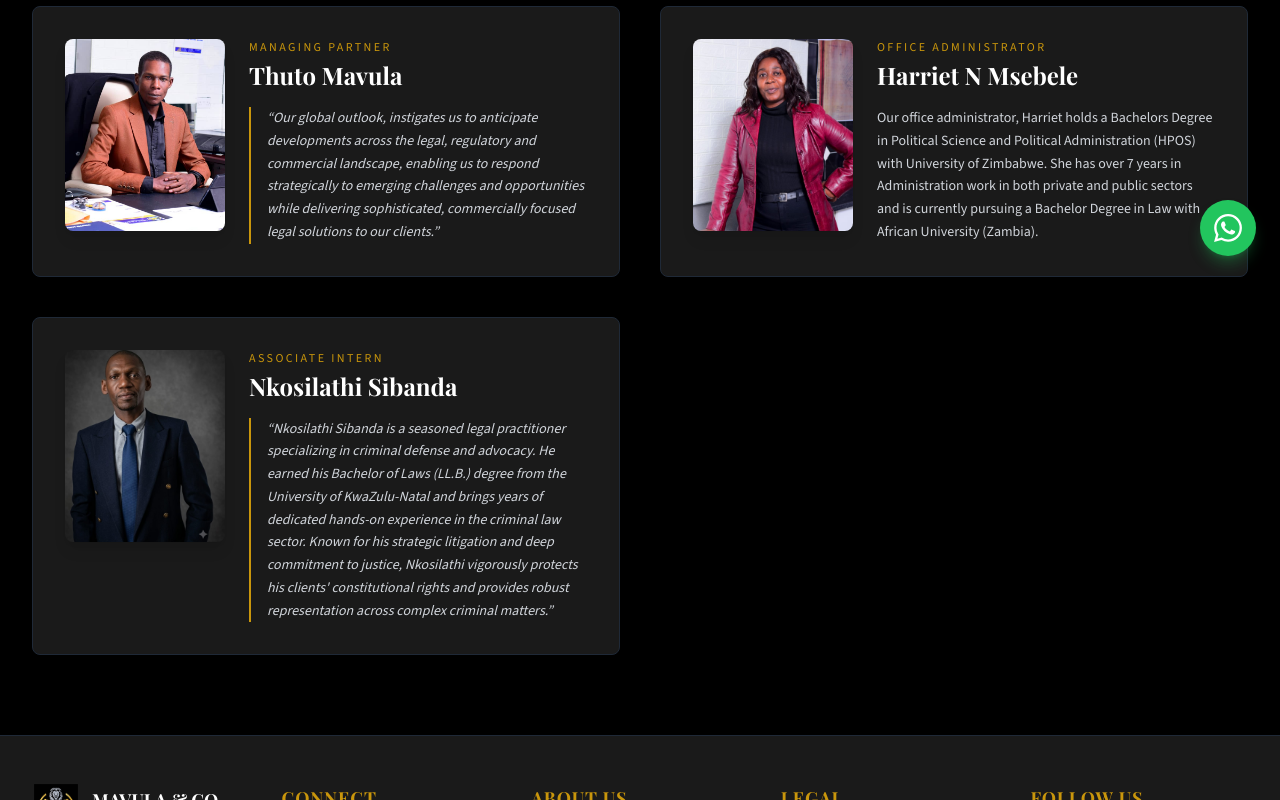
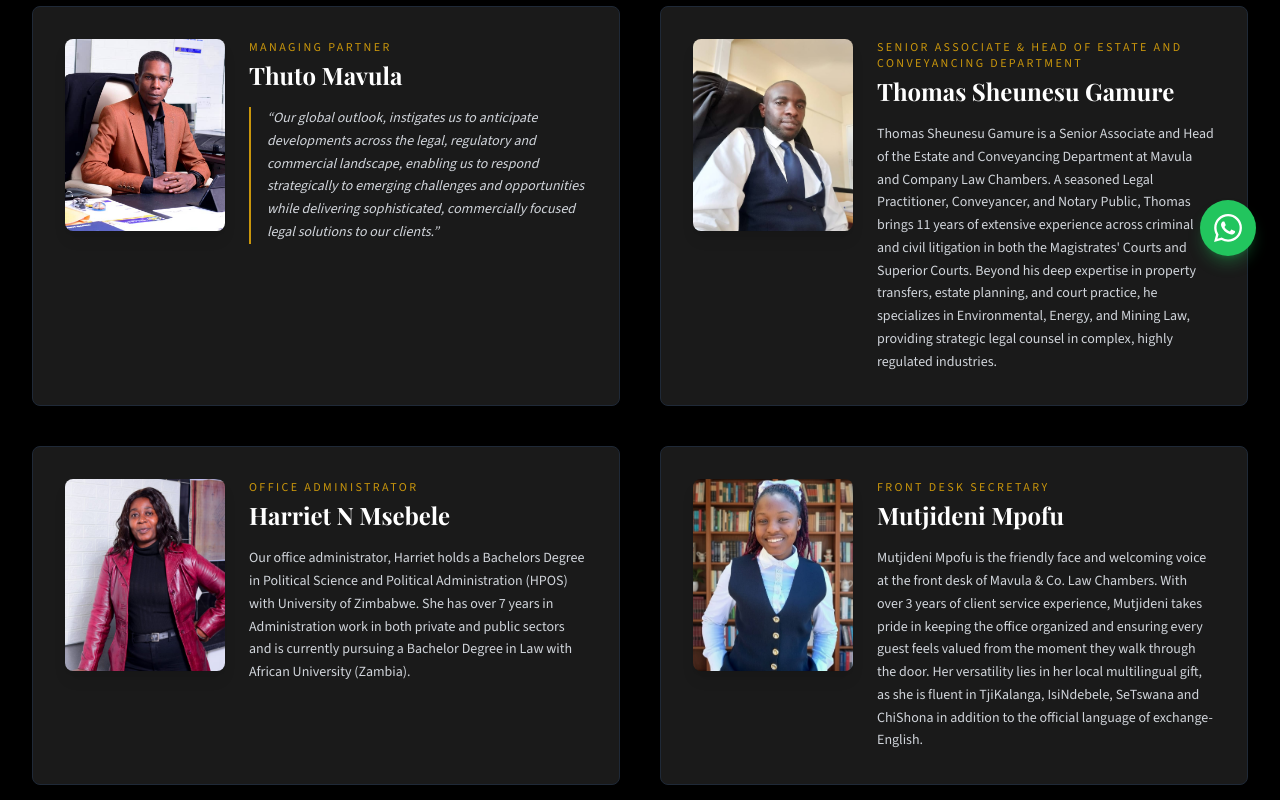
Before and after one commit to shelbyTagv/MavulaLawChambers-website, a React (Vite) app: page /attorneys in a window 1280 px wide. Shown: the part 520-1320 px from the top of the page. Built offline with nearby package versions, Linux system fonts and the light colour scheme; a web font is replaced by a local one.

Commit message:
Added two more team members

```diff
--- a/src/data/team.ts
+++ b/src/data/team.ts
@@ -11,13 +11,30 @@ export const teamMembers: TeamMember[] = [
   },
   {
     id: 2,
+    name: "Thomas Sheunesu Gamure",
+    title: "Senior Associate & Head of Estate and Conveyancing Department",
+    photo: "/assets/images/Thomas Sheunesu.jpeg",
+    bio:
+      "Thomas Sheunesu Gamure is a Senior Associate and Head of the Estate and Conveyancing Department at Mavula and Company Law Chambers. A seasoned Legal Practitioner, Conveyancer, and Notary Public, Thomas brings 11 years of extensive experience across criminal and civil litigation in both the Magistrates' Courts and Superior Courts. Beyond his deep expertise in property transfers, estate planning, and court practice, he specializes in Environmental, Energy, and Mining Law, providing strategic legal counsel in complex, highly regulated industries.",
+  },
+  {
+    id: 3,
     name: "Harriet N Msebele",
     title: "Office Administrator",
     photo: "/assets/images/harriet-msebele.jpeg",
-    bio: "Our office administrator, Harriet holds a Bachelors Degree in Political Science and Political Administration (HPOS) with University of Zimbabwe. She has over 7 years in Administration work in both private and public sectors and is currently pursuing a Bachelor Degree in Law with African University (Zambia).",
+    bio:
+      "Our office administrator, Harriet holds a Bachelors Degree in Political Science and Political Administration (HPOS) with University of Zimbabwe. She has over 7 years in Administration work in both private and public sectors and is currently pursuing a Bachelor Degree in Law with African University (Zambia).",
   },
   {
-    id: 3,
+    id: 4,
+    name: "Mutjideni Mpofu",
+    title: "Front Desk Secretary",
+    photo: "/assets/images/Mutjideni Mpofu.jpeg",
+    bio:
+      "Mutjideni Mpofu is the friendly face and welcoming voice at the front desk of Mavula & Co. Law Chambers. With over 3 years of client service experience, Mutjideni takes pride in keeping the office organized and ensuring every guest feels valued from the moment they walk through the door. Her versatility lies in her local multilingual gift, as she is fluent in TjiKalanga, IsiNdebele, SeTswana and ChiShona in addition to the official language of exchange-English.",
+  },
+  {
+    id: 5,
     name: "Nkosilathi Sibanda",
     title: "Associate intern",
     photo: "/assets/images/ngosilathi_sibanda.jpeg",
```
Also changed, not shown: public/assets/images/Mutjideni Mpofu.jpeg (added), public/assets/images/Thomas Sheunesu.jpeg (added).
